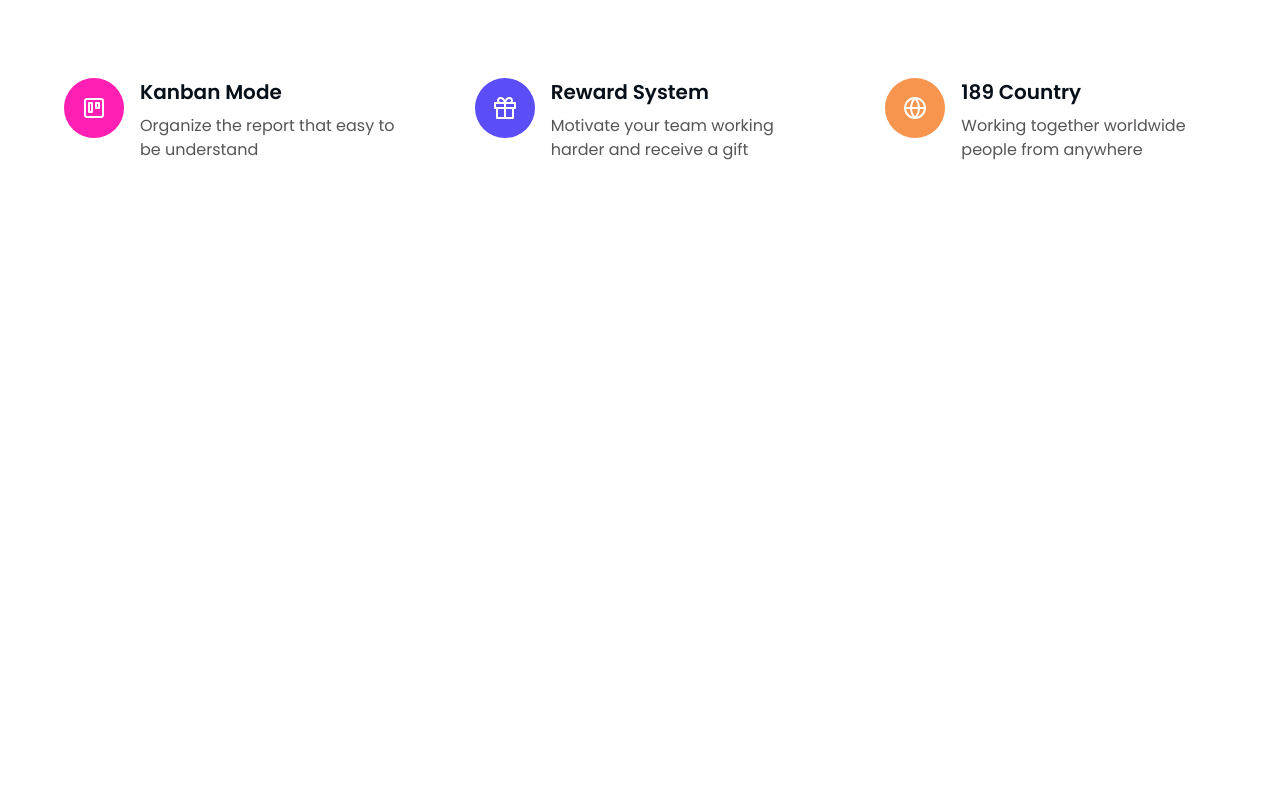
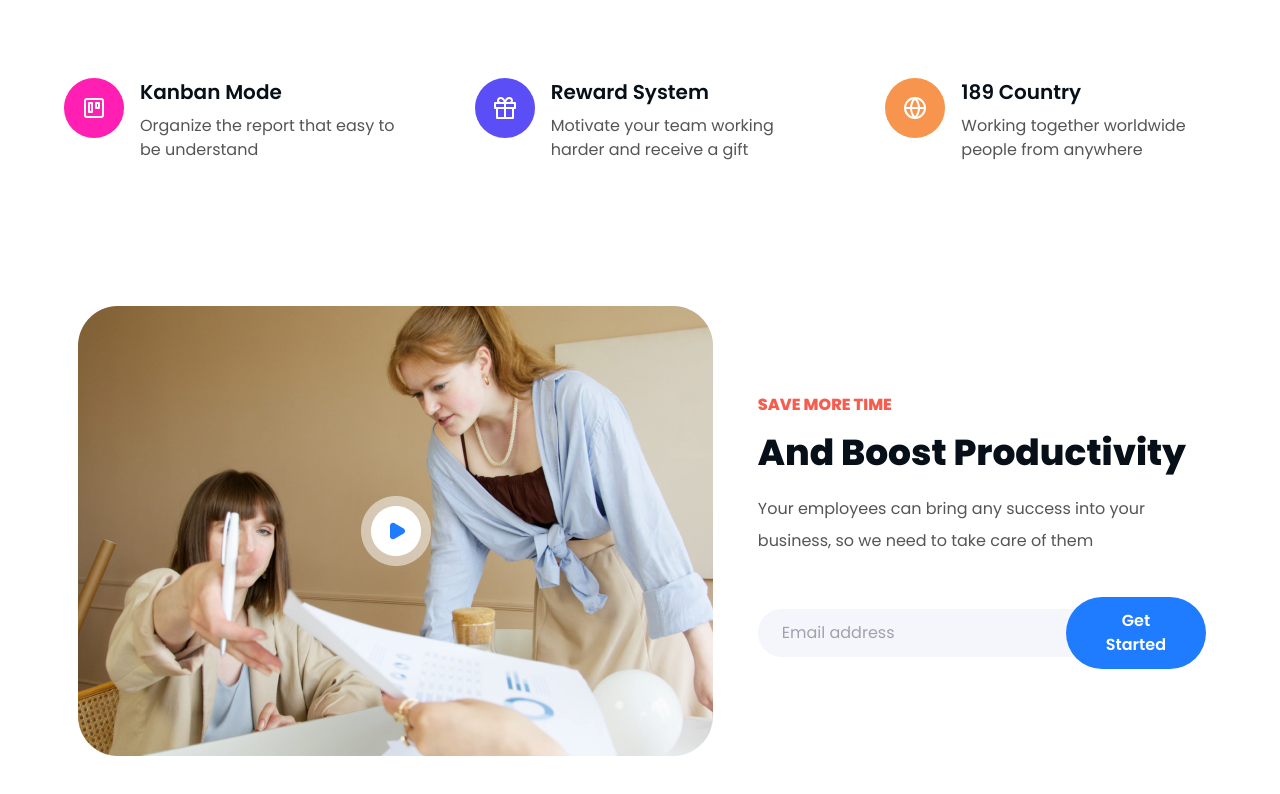
Before and after one commit to fasfashan/payna-finance, a React (Vite) app: page / in a window 1280 px wide. Shown: the part 2183-2977 px from the top of the page. Before the commit the page ends 2345 px from the top, so only its background shows below. Built offline with nearby package versions, Linux system fonts and the light colour scheme.

Commit message:
add call to action

```diff
--- a/src/App.jsx
+++ b/src/App.jsx
@@ -3,6 +3,7 @@ import Navbar from "./Navbar";
 import HeroSection from "./HeroSection";
 import SocialProof from "./SocialProof";
 import Services from "./Services";
+import CallToAction from "./CallToAction";
 function App() {
   return (
     <div className="px-4">
@@ -10,6 +11,7 @@ function App() {
       <HeroSection />
       <SocialProof />
       <Services />
+      <CallToAction />
     </div>
   );
 }
--- /dev/null
+++ b/src/CallToAction.jsx
@@ -0,0 +1,39 @@
+export default function CallToAction() {
+  return (
+    <>
+      <main className="md:max-w-6xl grid gap-5 grid-cols-12  mt-36 mb-20 gap-y-20 m-auto">
+        <img
+          className="lg:col-span-7  flex items-center col-span-12 m-auto text-center w-fit "
+          src="/thumbnail-video.png"
+          alt="Hero Image"
+        />
+        <div className="lg:col-span-5 flex justify-center flex-col col-span-12 text-center lg:text-left md:max-w-md m-auto ">
+          <div className="space-y-4">
+            <h4 className="font-extrabold text-secondaryOrange">
+              SAVE MORE TIME
+            </h4>
+            <h3 className="font-extrabold text-4xl text-title">
+              And Boost Productivity
+            </h3>
+          </div>
+          <p className="text-paragraph leading-loose mt-5 mb-10">
+            Your employees can bring any success into your business, so we need
+            to take care of them
+          </p>
+          <div className="flex md:gap-0 gap-4 md:flex-row flex-col items-center">
+            <input
+              className=" py-3 md:w-fit w-full bg-gray lg:rounded-l-full md:rounded-l-full rounded-full pl-6"
+              type="email"
+              name=""
+              placeholder="Email address"
+              id=""
+            />
+            <button className="bg-primaryBlue md:w-fit w-full lg:self-start md:self-center  text-white xl:flex md:flex lg:-ml-8  py-3 rounded-full font-semibold px-10 hover:bg-opacity-70 transition-all">
+              Get Started
+            </button>
+          </div>
+        </div>
+      </main>
+    </>
+  );
+}
--- a/src/Services.jsx
+++ b/src/Services.jsx
@@ -4,7 +4,7 @@ export default function Services() {
       <div className="md:max-w-6xl mt-28 m-auto">
         <div className="flex gap-4 m-auto flex-col items-center text-center ">
           <div className="space-y-2">
-            <h4 className="font-extrabold text-secondaryOrange">Work Better</h4>
+            <h4 className="font-extrabold text-secondaryOrange">WORK BETTER</h4>
             <h3 className="font-extrabold text-4xl text-title">
               For Your Business
             </h3>
```
